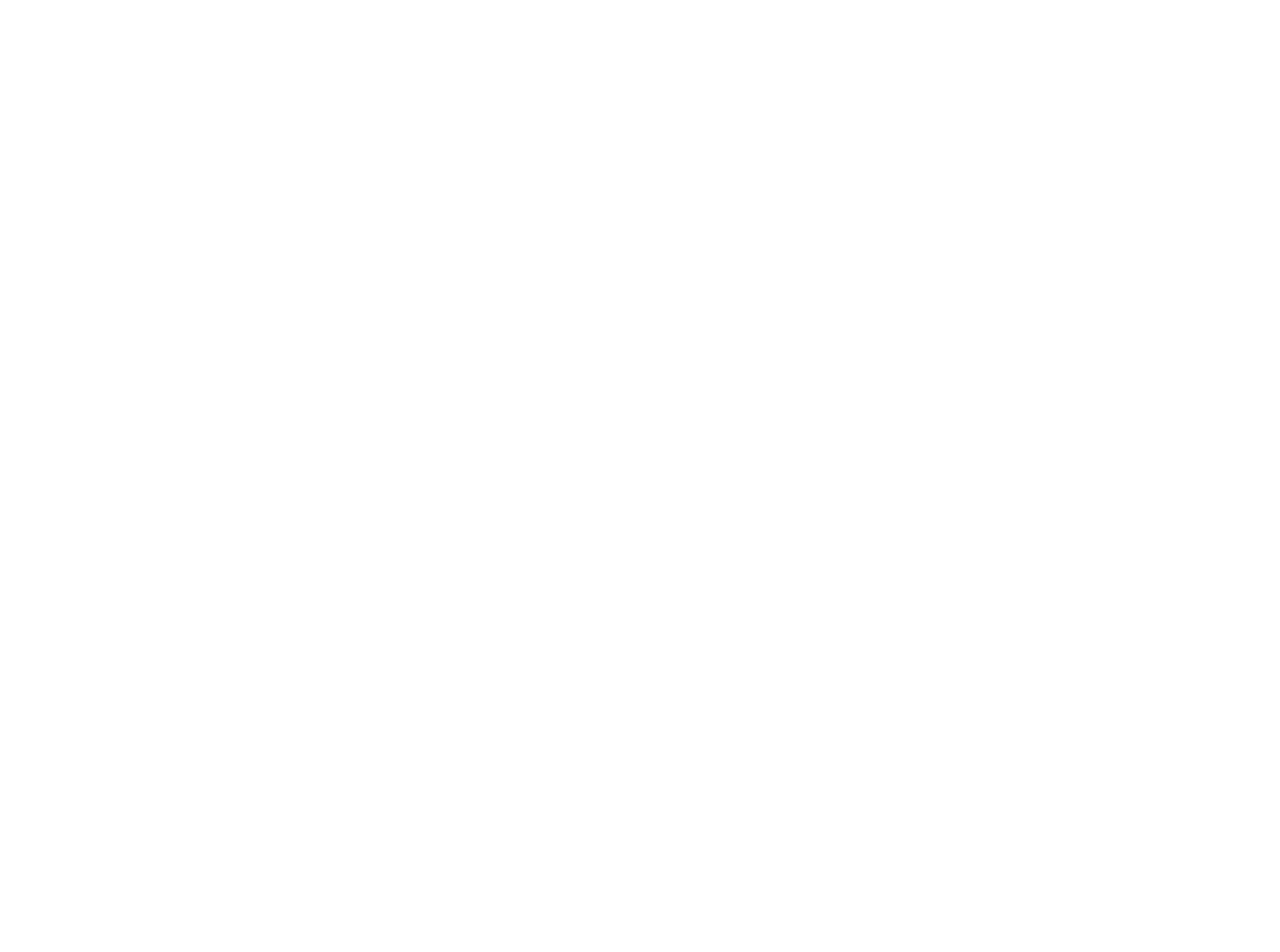
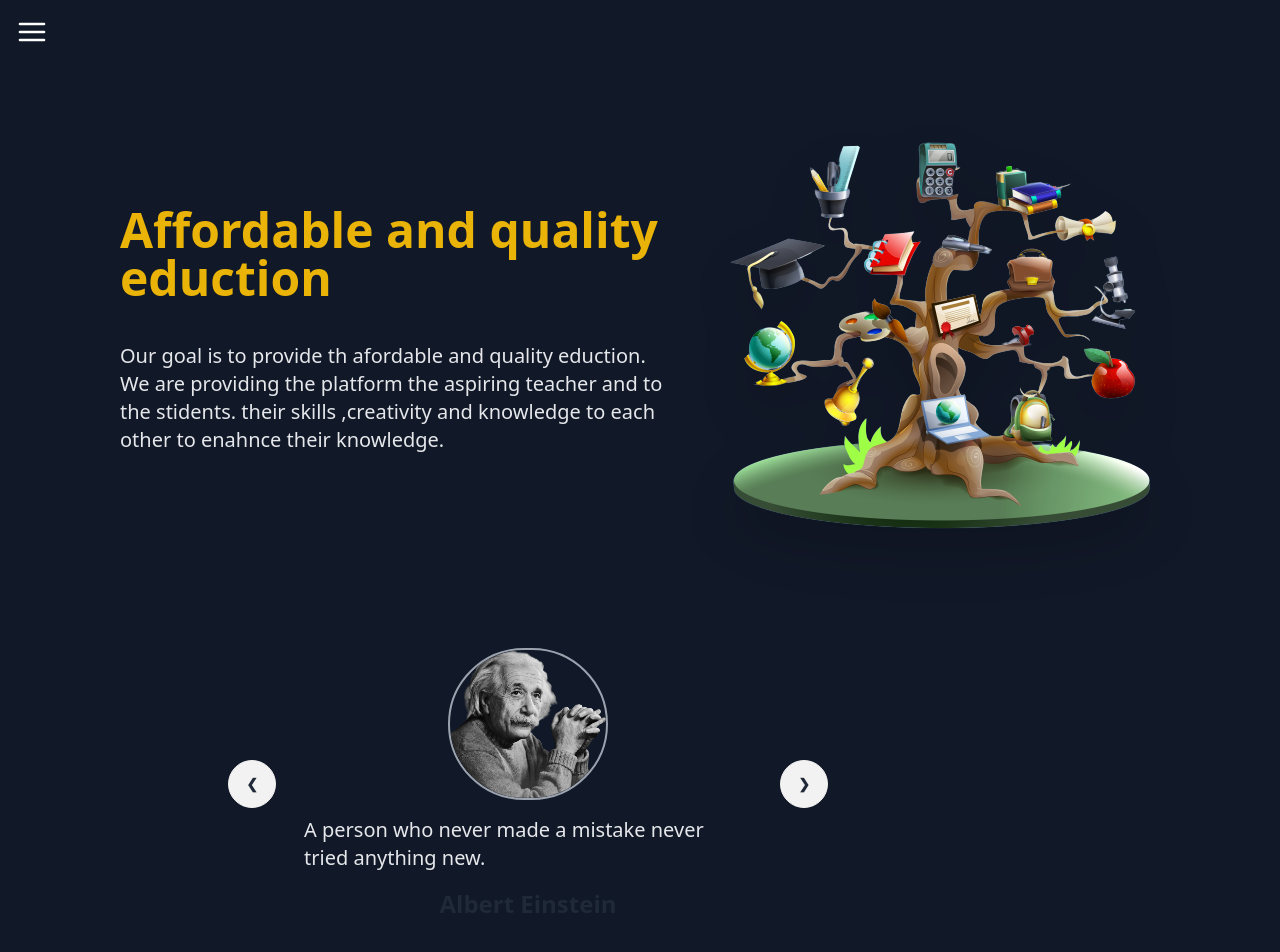
Before and after one commit to roh963/LMS, a React (Vite) app: page /about in a window 1280 px wide. Before the commit this address had no page. Shown: the top 952 px of the page. Before the commit the page ends 800 px from the top, so only its background shows below. Built offline with nearby package versions, Linux system fonts and the light colour scheme.

Commit message:
added slide bar

```diff
--- a/src/App.jsx
+++ b/src/App.jsx
@@ -1,4 +1,5 @@
 import './App.css'
+import AboutUs from './Pages/AboutUs'
 import HomePage from './Pages/HomePage'
 import { Routes, Route } from 'react-router-dom'
 function App() {
@@ -6,12 +7,9 @@ function App() {
 
   return (
     <>
-        {/* <Routes> */}
-        {/* <Route path="/" element={<Home />} ></Route> */}
-        <Routes>
-        <Route path="/" element={<HomePage />} ></Route>
-
-      {/* </Routes> */}
+      <Routes>
+        <Route  path="/" element={<HomePage/>}></Route>
+        <Route  path="/about" element={<AboutUs/>}></Route>
       </Routes>
 
 
--- /dev/null
+++ b/src/Pages/AboutUs.jsx
@@ -0,0 +1,109 @@
+import HomeLayout from "../homeLayout/HomeLayout";
+import aboutMainPage from "../Assets/images/aboutMainImage.png"
+import apj from "../Assets/images/apj.png"
+import billGates from "../Assets/images/billGates.png"
+
+import einstein from "../Assets/images/einstein.png"
+import nelsonMandela from "../Assets/images/nelsonMandela.png"
+import steveJobs from "../Assets/images/steveJobs.png"
+
+function AboutUs(){
+return(<HomeLayout cl>
+    <div className="pl-20 pt-20 flex flex-col text-white">
+        <div className=" flex items-center gap-5 mx-10 ">
+           <section className=" w-1/2 space-y-10 ">
+            <h1 className=" text-5xl text-yellow-500 font-semibold">
+                Affordable and quality eduction
+            </h1>
+            <p className="text-xl text-gray-200">
+                Our goal is to provide th afordable and quality eduction.
+                We are providing the platform the aspiring teacher and  to the stidents.
+                their skills  ,creativity and knowledge to each other to enahnce their knowledge.
+            </p>
+            </section>
+            <div className="w-1/2">
+                <img
+                id="test1"
+                style={{
+                    filter:" drop-shadow(0px 10px rgb(0,0,0));"
+                }}
+                alt="about main image"
+                className=" drop-shadow-2xl"
+                src={aboutMainPage}  />
+            </div>
+        </div>
+    </div>
+    <div className="carousel justify-center items-center w-1/2 m-auto my-16 mx-52  ">
+
+
+       <div id="slide1" className="carousel-item relative w-full">
+      <div className="flex flex-col items-center justify-center gap-4 px-[15%]">
+               <img src={nelsonMandela} className="w-40 rounded-full border-2 border-gray-400" />
+                <p className="text-xl text-gray-200">
+                  {"Education is the most powerful tool you can use to change the world."}
+                </p>
+                <h3 className="text-2xl font-semibold">Nelson Mandela</h3>
+                <div className="absolute flex justify-between transform -translate-y-1/2 left-5 right-5 top-1/2">
+                   <a href="#slide5" className="btn btn-circle">❮</a>
+                    <a href="#slide2" className="btn btn-circle">❯</a>
+                </div>
+            </div>
+
+        </div>
+        <div id="slide2" className="carousel-item relative w-full">
+           <div className="flex flex-col items-center justify-center gap-4 px-[15%]">
+            <img src={apj} className="w-40 rounded-full border-2 border-gray-400" />
+               <p className="text-xl text-gray-200">
+                  {"Failure will never overtake me if my determination to succeed is strong enough."}
+                 </p>
+                            <h3 className="text-2xl font-semibold">APJ Abdul Kalam</h3>
+                            <div className="absolute flex justify-between transform -translate-y-1/2 left-5 right-5 top-1/2">
+                                <a href="#slide1" className="btn btn-circle">❮</a>
+                                <a href="#slide3" className="btn btn-circle">❯</a>
+                            </div>
+                        </div>
+                    </div>
+                    <div id="slide3" className="carousel-item relative w-full">
+                        <div className="flex flex-col items-center justify-center gap-4 px-[15%]">
+                            <img src={einstein} className="w-40 rounded-full border-2 border-gray-400" />
+                            <p className="text-xl text-gray-200">
+                                {"A person who never made a mistake never tried anything new."}
+                            </p>
+                            <h3 className="text-2xl font-semibold">Albert Einstein</h3>
+                            <div className="absolute flex justify-between transform -translate-y-1/2 left-5 right-5 top-1/2">
+                                <a href="#slide2" className="btn btn-circle">❮</a>
+                                <a href="#slide4" className="btn btn-circle">❯</a>
+                            </div>
+                        </div>
+                    </div>
+                    <div id="slide4" className="carousel-item relative w-full">
+                        <div className="flex flex-col items-center justify-center gap-4 px-[15%]">
+                            <img src={steveJobs} className="w-40 rounded-full border-2 border-gray-400" />
+                            <p className="text-xl text-gray-200">
+                                {"We don't get a chance to do that many things, and every one should be really excellent."}
+                            </p>
+                            <h3 className="text-2xl font-semibold">Steve Jobs</h3>
+                            <div className="absolute flex justify-between transform -translate-y-1/2 left-5 right-5 top-1/2">
+                                <a href="#slide3" className="btn btn-circle">❮</a>
+                                <a href="#slide5" className="btn btn-circle">❯</a>
+                            </div>
+                        </div>
+                    </div>
+                    <div id="slide5" className="carousel-item relative w-full">
+                         <div className="flex flex-col items-center justify-center gap-4 px-[15%]">
+                            <img src={billGates} className="w-40 rounded-full border-2 border-gray-400" />
+                            <p className="text-xl text-gray-200">
+                                {"ESuccess is a lousy teacher. It seduces smart people into thinking they can’t lose."}
+                            </p>
+                            <h3 className="text-2xl font-semibold">Bill Gates</h3>
+                            <div className="absolute flex justify-between transform -translate-y-1/2 left-5 right-5 top-1/2">
+                                <a href="#slide4" className="btn btn-circle">❮</a>
+                                <a href="#slide1" className="btn btn-circle">❯</a>
+                            </div>
+                        </div>
+                    </div>
+
+   </div>
+</HomeLayout>);
+}
+export default AboutUs;
--- a/src/homeLayout/HomeLayout.jsx
+++ b/src/homeLayout/HomeLayout.jsx
@@ -34,7 +34,7 @@ function HomeLayout({children}) {
     }
 
     return(
-        <div className="min-h-[90vh] bg-gray-900 ">
+        <div className="min-h-[90vh] min-h-screen bg-gray-900 ">
              <div className="drawer absolute left-0 z-50 m-fit">
                  <input id="my-drawer"  className="drawer-toggle"  type="checkbox" />
                 <div className="drawer-content">
```
